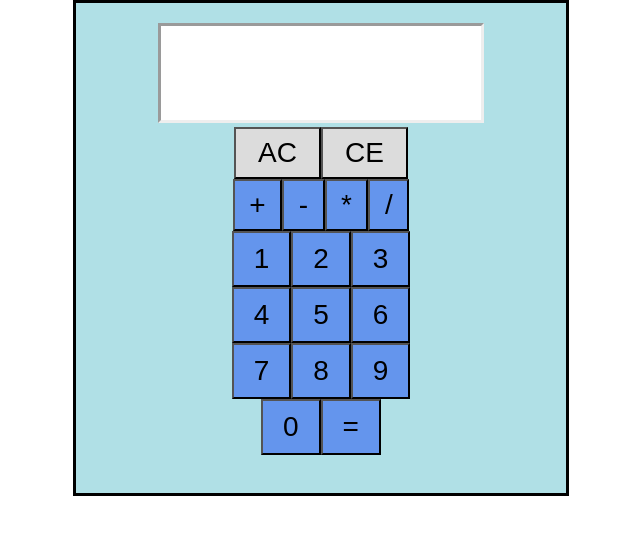
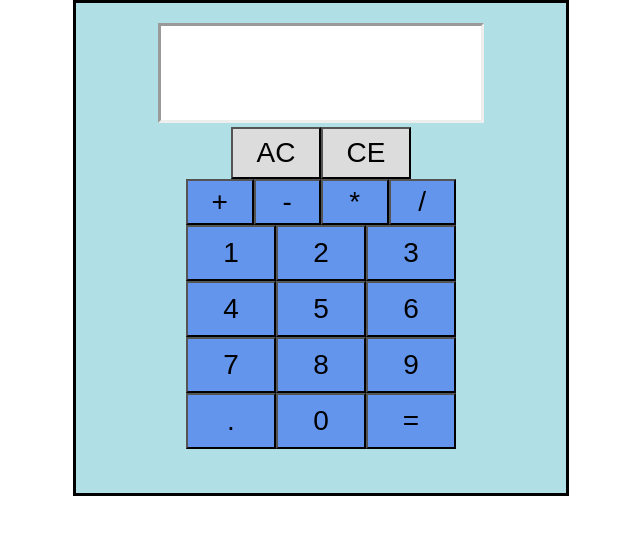
Before and after one commit to fluxroid/calculator-react, a React (Create React App) app: page / in a window 1280 px wide. Shown: the top 534 px of the page, without its empty margins (319-959 px from the left). Built offline with nearby package versions, Linux system fonts and the light colour scheme.

Commit message:
added decimal button and fixed grid

```diff
--- a/src/App.css
+++ b/src/App.css
@@ -28,6 +28,8 @@ button {
     text-decoration: none;
     display: inline-block;
     font-size: 28px;
+    width: 20%;
+    height: 25%;
 }
 
 .op > button:hover, button:hover {
@@ -46,7 +48,8 @@ button {
 }
 
 .op > button {
-    padding: 8px 14.5px;
+    padding: 5px 14.5px;
+    width: 15%;
 }
 
 .power > button:hover {
--- a/src/App.js
+++ b/src/App.js
@@ -1,6 +1,6 @@
 import React, { Component } from 'react';
 import calculate from './util.js';
-import {numbers, operations} from './constants.js';
+import {numbers, operations, keywords} from './constants.js';
 import './App.css';
 
 class App extends Component {
@@ -27,9 +27,10 @@ class Calculator extends Component {
 
   getResult = () => {
     const [result, error] = calculate(this.state.line);
-    this.setState(
+    const line = this.state.line;
+    line && this.setState(
       {
-        line: String(result),
+        line: result.toString(),
         error: error
       });
     }
@@ -69,6 +70,10 @@ class Calculator extends Component {
     const row0 = numbers.slice(-1).map((number) =>
            <Button key={number.toString()} value={number} onClick={this.handleInput}/>
           )
+    const decimalButton = keywords.slice(0).map((key) =>
+            <Button key={key.toString()} value={key} onClick={this.handleInput}/>
+          )
+
     return (
       <div className="App">
       <div>
@@ -95,11 +100,11 @@ class Calculator extends Component {
           {row789}
         </div>
         <div>
+          {decimalButton}
           {row0}
           <Button value={'='} onClick={this.getResult}/>
         </div>
       </div>
-
     );
   }
 }
--- a/src/constants.js
+++ b/src/constants.js
@@ -1,2 +1,3 @@
 export const numbers = [1,2,3,4,5,6,7,8,9,0]
 export const operations = ['+','-','*','/']
+export const keywords = ['.'];
--- a/src/util.js
+++ b/src/util.js
@@ -1,7 +1,7 @@
 import {operations} from './constants.js';
 
-const pairOpRe = new RegExp(`[${'+-/*'}][${'+-/*'}]+`);
-
+const pairOpRe = new RegExp(`[${'*/+-'}][${'*/+-'}]+`);
+const decimalRules = new RegExp(`\.\. | \.[*/+-]`)
 function calculate(line) {
 	if (operations.some((op) => line.endsWith(op))) {
 		return ['Error: line ended with operation', true];
@@ -12,6 +12,9 @@ function calculate(line) {
 	else if (line.search(pairOpRe) !== -1) {
 		return ['Error: adjacent operations', true];
 	}
+	else if (line.search(decimalRules) !== -1 || line.endsWith('.')) {
+		return ['Error: improper use of decimal', true];
+	}
 	else {
 		return [eval(line), false];
 	}
```
